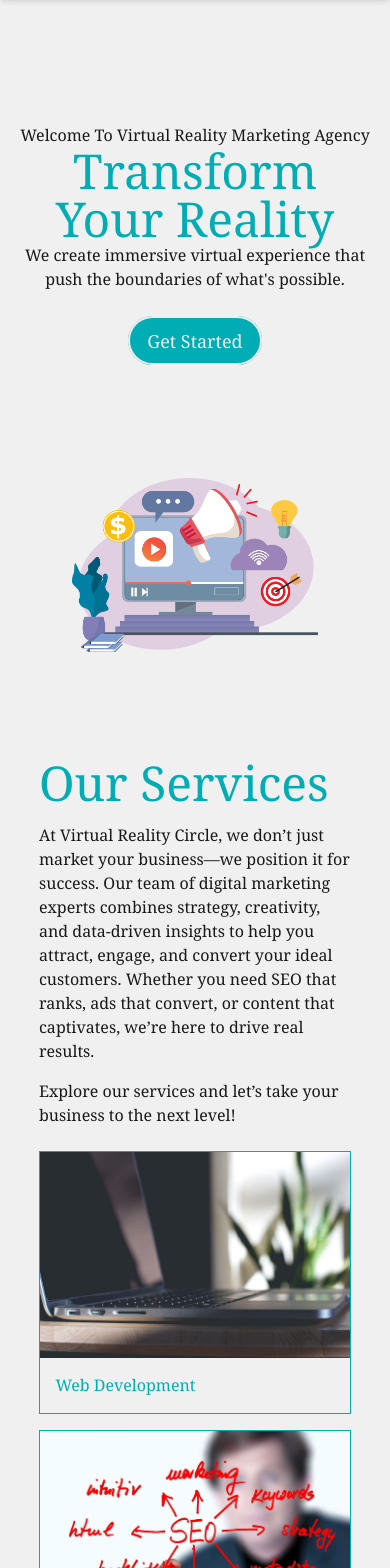
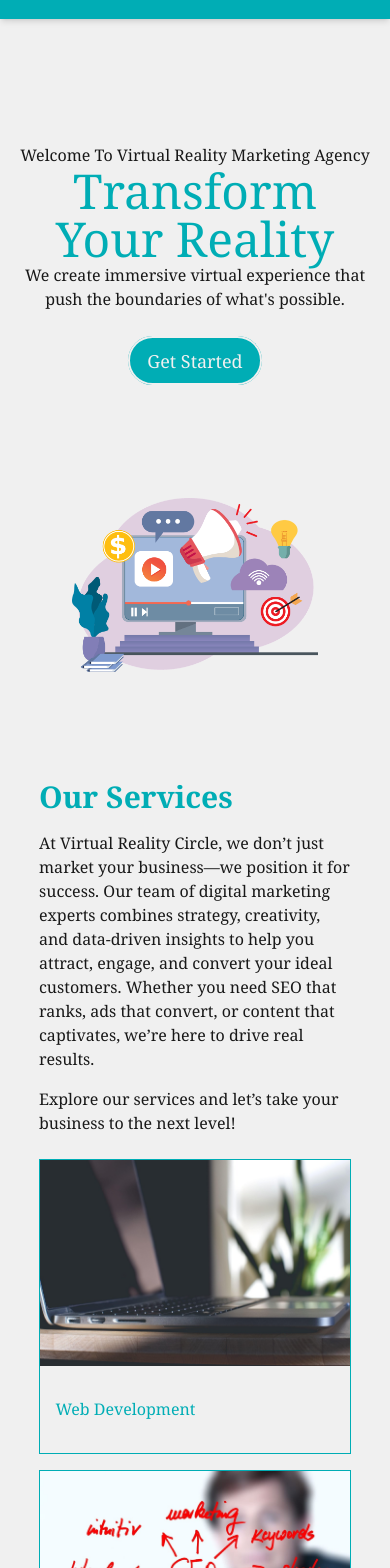
Before and after one commit to MacKibe/virtualReality, a React (Vite) app: page / in a window 390 px wide. Shown: the part 80-1648 px from the top of the page. Built offline with nearby package versions, Linux system fonts and the light colour scheme.

Commit message:
Done with homepage Responsiveness

```diff
--- a/src/Components/Hero.tsx
+++ b/src/Components/Hero.tsx
@@ -3,7 +3,7 @@ const Hero = () => {
   return (
     <div className="flex flex-col md:flex-row justify-evenly h-[90dvh] items-center text-center md:text-right md:justify-center md:text-2xl px-[5%]">
       <div className="md:w-[50%] my-[5%]">
-        <h2>Welcome To Virtual Reality Marketing Agency</h2>
+        <h3>Welcome To Virtual Reality Marketing Agency</h3>
         <h1 className="text-5xl md:text-7xl text-[var(--primary)]">
           Transform Your Reality
         </h1>
--- a/src/Components/OurServices.tsx
+++ b/src/Components/OurServices.tsx
@@ -6,9 +6,9 @@ interface OurServicesProps {
 const OurServices: React.FC<OurServicesProps> = ({ services }) => {
   return (
     <div id="services">
-      <div className="px-[10%]">
-        <h2 className="text-5xl text-[var(--primary)]">Our Services</h2>
-        <p className="my-4">
+      <div className="div-p">
+        <h2>Our Services</h2>
+        <p>
           At Virtual Reality Circle, we don’t just market your business—we
           position it for success. Our team of digital marketing experts
           combines strategy, creativity, and data-driven insights to help you
@@ -16,7 +16,7 @@ const OurServices: React.FC<OurServicesProps> = ({ services }) => {
           SEO that ranks, ads that convert, or content that captivates, we’re
           here to drive real results.
         </p>
-        <p className="my-4">
+        <p>
           Explore our services and let’s take your business to the next level!
         </p>
         <ul className="flex flex-col md:flex-row md:flex-wrap gap-[5%] text-[var(--primary)]">
--- a/src/Components/TheTeam.tsx
+++ b/src/Components/TheTeam.tsx
@@ -5,16 +5,16 @@ interface TeamProps {
 }
 const TheTeam: React.FC<TeamProps> = ({ profiles }) => {
   return (
-    <div>
-      <div className="px-[10%]">
-        <h2 className="text-5xl text-[var(--primary)]">Meet The Team</h2>
-        <p className="my-4">
+    <div className="pb-8">
+      <div className="div-p">
+        <h2>Meet The Team</h2>
+        <p>
           At Virtual Reality Circle, we believe that digital marketing is more
           than just algorithms and analytics—it’s about creating meaningful
           connections. Our team is a powerhouse of creativity and expertise,
           blending data-driven insights with bold ideas to drive real impact.
         </p>
-        <p className="my-4">
+        <p>
           From brand storytelling to performance marketing, we push boundaries
           to deliver strategies that don’t just attract audiences but turn them
           into loyal customers. Meet the team shaping the future of digital
--- a/src/Pages/Homepage.tsx
+++ b/src/Pages/Homepage.tsx
@@ -14,18 +14,17 @@ const Homepage: React.FC<HomepageProps> = ({ services, profiles }) => {
     <div>
       <Hero />
       <OurServices services={services} />
-      <div className="text-7xl text-center my-[5%] p-[5%] text-[var(--primary)] bg-[var(--background)]">
-        <p>We Don’t Just Boost Traffic—We Drive Success</p>
-      </div>
+      <h2 className="text-center my-[5%] p-[5%] text-[var(--primary)] bg-[var(--background)]">
+        We Don’t Just Boost Traffic—We Drive Success
+      </h2>
       <TheTeam profiles={profiles} />
-      <div className="my-[5%] px-[10%] md:px-[25%] py-[3%] text-center text-wrap text-[var(--primary)] bg-[var(--background)]">
-        <p>
-          Looking for an experienced digital consultant? Schedule an online
-          consultation or training package.
-        </p>
+      <div className="flex flex-col md:flex-row px-[5%] md:px-[10%] py-[10%] md:py-[2%] items-center text-center text-wrap text-[var(--primary)] bg-[var(--background)]">
+        <h2>
+          Schedule an online consultation or training package.
+        </h2>
         <a
           href="#services"
-          className="px-8 py-2 mt-8 border-2 rounded-4xl bg-[var(--primary)] text-[var(--text)]"
+          className="w-[60%] md:w-[20%] mx-auto my-8 py-4 border-2 rounded-4xl bg-[var(--primary)] text-[var(--text)]"
         >
           Contact Us
         </a>
--- a/src/index.css
+++ b/src/index.css
@@ -6,3 +6,15 @@
   --background: #181818;
   --text: #f0f0f0;
 }
+
+h2 {
+  @apply text-3xl font-bold text-[var(--primary)];
+}
+
+p{
+  @apply my-4;
+}
+
+.div-p {
+  @apply px-[10%];
+}
```
